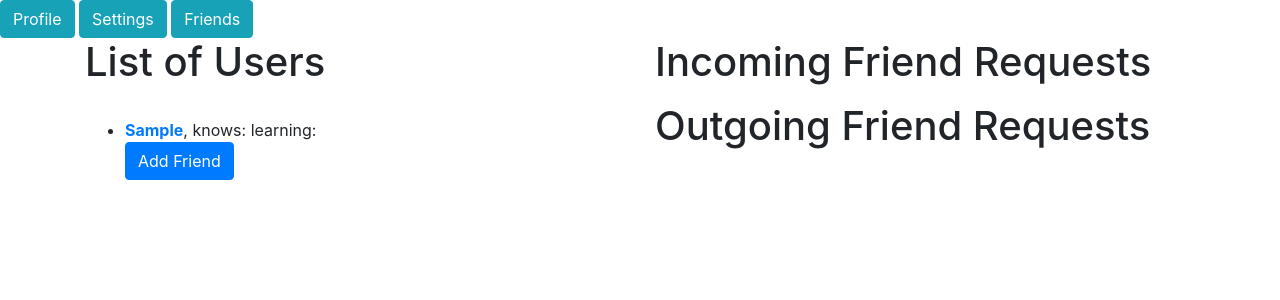
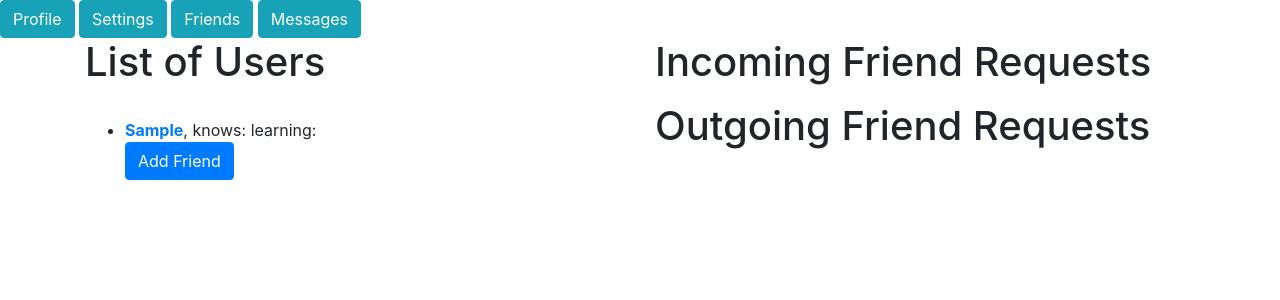
Before and after one commit to abista7/SoftwareDevelopmentGroupPROJECT, a Django app: template application/django/templates/mainapp/index.html in a window 1280 px wide. Shown: the top 300 px of the page. Run offline with Django 3.2, Linux system fonts and the light colour scheme; the template is opened without the code that fills it: values that come from a table or form of the project are taken from there, others are empty; the visitor is signed in with stand-in values (Sample User, id 1); data comes from the database, SQL or seed files in the repository; some libraries are stand-ins or nearby versions.

Commit message:
Adding Messages Tab at Index

```diff
--- a/application/django/templates/mainapp/index.html
+++ b/application/django/templates/mainapp/index.html
@@ -13,6 +13,9 @@
         </a>
         <a href="{% url 'friends' %}">
             <button class="btn btn-info">Friends</button>
+        </a>
+        <a href="{% url 'messages' %}">
+        <button class="btn btn-info">Messages</button>
         </a>
     {% else %}
         <a href="{% url 'register' %}">
--- a/application/django/templates/mainapp/Messages.html
+++ b/application/django/templates/mainapp/messages.html
@@ -108,7 +108,7 @@
               <div class="received_msg">
                 <div class="received_withd_msg">
                   <p>Hello.</p>
-                  <span class="time_date"> 11:01 AM    |    June 9</span></div>
+                  <span class="time_date"> 11:30 AM    |    April 14</span></div>
               </div>
             </div>
             <div class="outgoing_msg">
```
